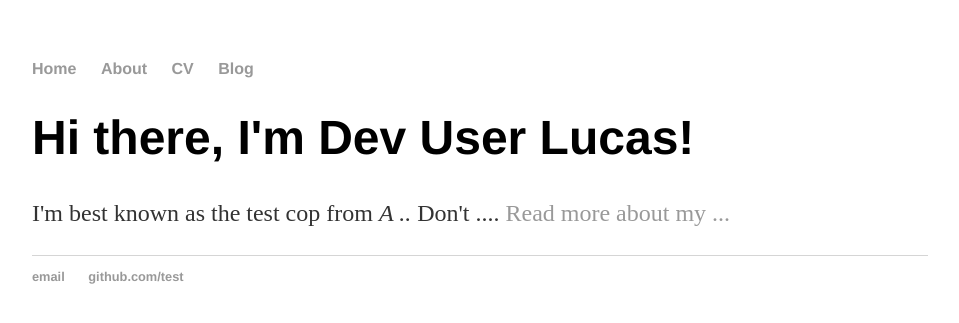
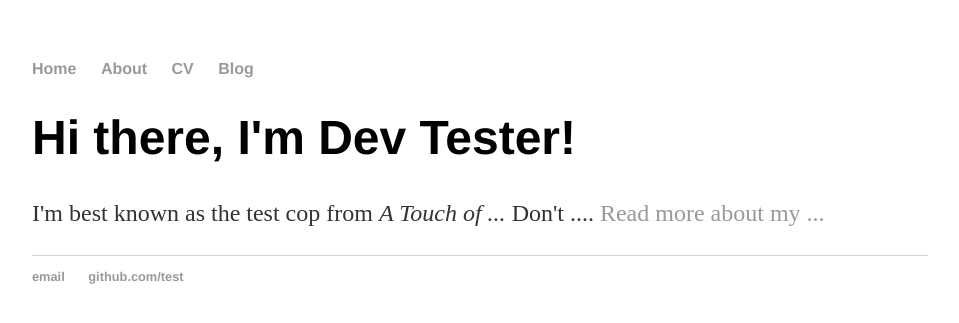
Before and after one commit to richard-yuan/richard-yuan.github.io, a Jekyll site: the page built from index.html, in a window 1280 px wide. Shown: the top 323 px of the page, without its empty margins (160-1119 px from the left). Built offline with Jekyll 4.4.1, drawn with Linux system fonts in a browser that asks for light colours.

Commit message:
Update index.html

```diff
--- a/index.html
+++ b/index.html
@@ -1,30 +1,8 @@
-<!DOCTYPE html>
-<html>
-	<head>
-		<title>Dev User, Test Cop</title>
-		<!-- link to main stylesheet -->
-		<link rel="stylesheet" type="text/css" href="/css/main.css">
-	</head>
-	<body>
-		<nav>
-    		<ul>
-        		<li><a href="/">Home</a></li>
-	        	<li><a href="/about">About</a></li>
-        		<li><a href="/cv">CV</a></li>
-        		<li><a href="/blog">Blog</a></li>
-    		</ul>
-		</nav>
-		<div class="container">
-    		<div class="blurb">
-        		<h1>Hi there, I'm Dev User Lucas!</h1>
-				<p>I'm best known as the test cop from <em>A ..</em> Don't .... <a href="/about">Read more about my ...</a></p>
-    		</div><!-- /.blurb -->
-		</div><!-- /.container -->
-		<footer>
-    		<ul>
-        		<li><a href="mailto:tesst@gmail.com">email</a></li>
-        		<li><a href="https://github.com/test">github.com/test</a></li>
-			</ul>
-		</footer>
-	</body>
-</html>
+---
+layout: default
+title: Dev Tester, Test Cop
+---
+<div class="blurb">
+	<h1>Hi there, I'm Dev Tester!</h1>
+	<p>I'm best known as the test cop from <em>A Touch of ...</em> Don't .... <a href="/about">Read more about my ...</a></p>
+</div><!-- /.blurb -->
```
